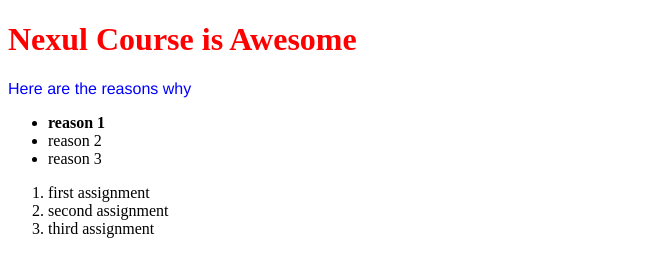
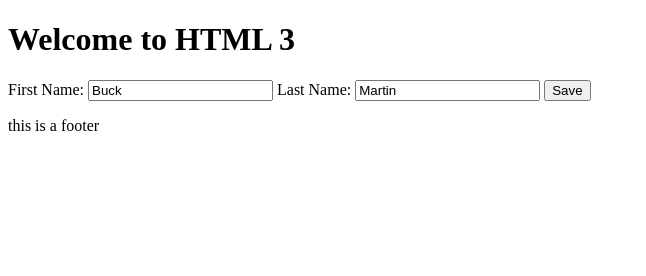
Before and after one commit to charlierae/nexul-html-css, a plain HTML site: page index.html in a window 1280 px wide. Shown: the whole page, without its empty margins (0-646 px from the left). Drawn offline with Linux system fonts and the light colour scheme.

Commit message:
Update index.html

```diff
--- a/index.html
+++ b/index.html
@@ -1,25 +1,55 @@
 <!DOCTYPE html>
-<html>
+<html lang="en">
+
 <head>
-    <meta charset='utf-8'>
-    <meta http-equiv='X-UA-Compatible' content='IE=edge'>
-    <title>Page Title</title>
-    <meta name='viewport' content='width=device-width, initial-scale=1'>
-    <link rel='stylesheet' type='text/css' media='screen' href='main.css'>
-    <script src='main.js'></script>
+    <meta charset="UTF-8">
+    <meta http-equiv="X-UA-Compatible" content="IE=edge">
+    <meta name="viewport" content="width=device-width, initial-scale=1.0">
+    <title>Welcome to Html</title>
 </head>
+
 <body>
-    <h1>Nexul Course is Awesome</h1>
-    <p style="color:blue;">Here are the reasons why</p>
-    <ul>
-        <li style="font-weight: bold;">reason 1</li>
-        <li>reason 2</li>
-        <li>reason 3</li>
-    </ul>
-    <ol>
-        <li>first assignment</li>
-        <li>second assignment</li>
-        <li>third assignment</li>
-    </ol>
+    <h1>Welcome to HTML 3</h1>
+    <div class="main">
+        <form>
+            <label>
+                First Name:
+                <input id="firstName" name="firstName" />
+            </label>
+            <label>
+                Last Name:
+                <input id="lastName" name="lastName" />
+            </label>
+            <button id="update">Save</button>
+        </form>
+    </div>
+    <div class="footer">
+        <p>
+            this is a footer
+        </p>
+    </div>
+    <script>
+        var teacher = {
+            firstName: 'Buck',
+            lastName: 'Martin',
+            languages: [
+                'C#',
+                'SQL'
+            ]
+        };
+
+        function displayTeacher(teacher) {
+            var firstNameElem = document.getElementById('firstName');
+            var lastNameElem = document.getElementById('lastName');
+
+            console.log(firstNameElem);
+
+            firstNameElem.value = teacher.firstName;
+            lastNameElem.value = teacher.lastName;
+        }
+
+        displayTeacher(teacher);
+    </script>
 </body>
+
 </html>
```
